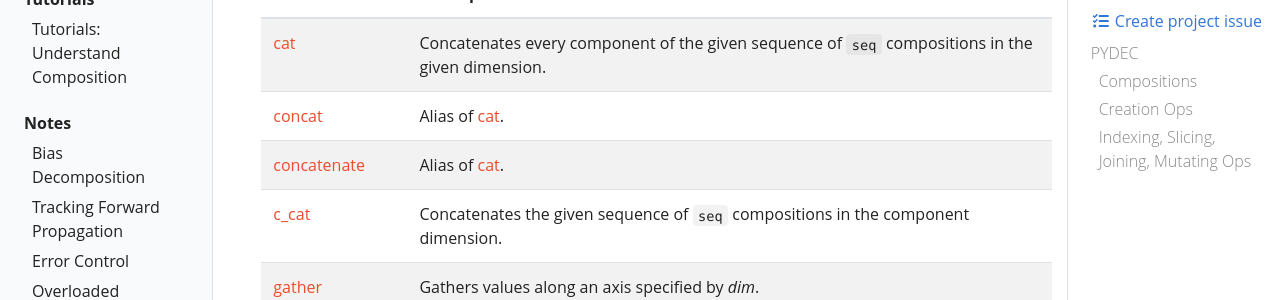
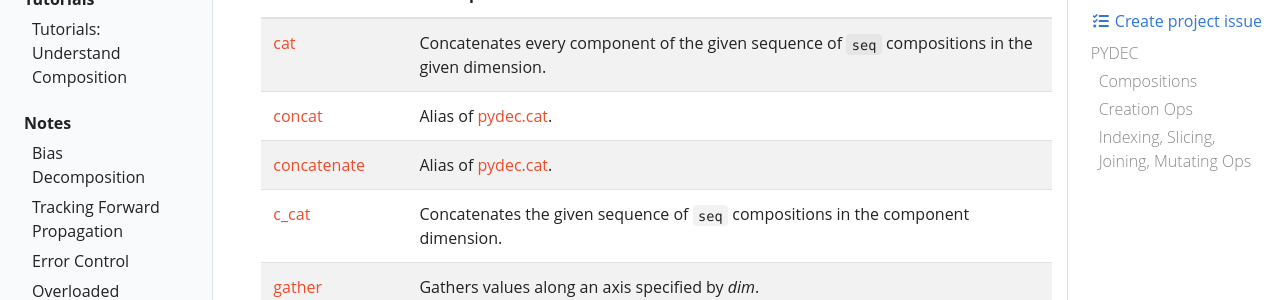
Before and after one commit to NJUNLP/pydec, a Jekyll site: the page built from docs/_docs/pythonapi/pydec/index.md, in a window 1280 px wide and 900 px high, scrolled down 888 px. Shown: the part 155-455 px from the top of the window. Built offline with Jekyll 4.4.1, drawn with Linux system fonts in a browser that asks for light colours; some of the changed lines change nothing that is shown.

Commit message:
fix typo

```diff
--- a/docs/_docs/pythonapi/pydec/index.md
+++ b/docs/_docs/pythonapi/pydec/index.md
@@ -28,8 +28,8 @@ To create Composition by class, use {% include codelink.html name="pydec.Composi
 | API                                                                                         | Description                                                                                                                                                  |
 | ------------------------------------------------------------------------------------------- | ------------------------------------------------------------------------------------------------------------------------------------------------------------ |
 | {% include codelink.html name="cat" path="pythonapi/pydec/cat" %}                           | Concatenates every component of the given sequence of `seq` compositions in the given dimension.                                                             |
-| {% include codelink.html name="concat" path="pythonapi/pydec/concat" %}                     | Alias of {% include codelink.html name="cat" path="pythonapi/pydec/cat" %}.                                                                                  |
-| {% include codelink.html name="concatenate" path="pythonapi/pydec/concatenate" %}           | Alias of {% include codelink.html name="cat" path="pythonapi/pydec/cat" %}.                                                                                  |
+| {% include codelink.html name="concat" path="pythonapi/pydec/concat" %}                     | Alias of {% include codelink.html name="pydec.cat" path="pythonapi/pydec/cat" %}.                                                                            |
+| {% include codelink.html name="concatenate" path="pythonapi/pydec/concatenate" %}           | Alias of {% include codelink.html name="pydec.cat" path="pythonapi/pydec/cat" %}.                                                                            |
 | {% include codelink.html name="c_cat" path="pythonapi/pydec/c_cat" %}                       | Concatenates the given sequence of `seq` compositions in the component dimension.                                                                            |
 | {% include codelink.html name="gather" path="pythonapi/pydec/gather" %}                     | Gathers values along an axis specified by *dim*.                                                                                                             |
 | {% include codelink.html name="index_select" path="pythonapi/pydec/index_select" %}         | Returns a new composition which indexes the `input` tensor along dimension `dim` using the entries in `index` which is a LongTensor.                         |
```
